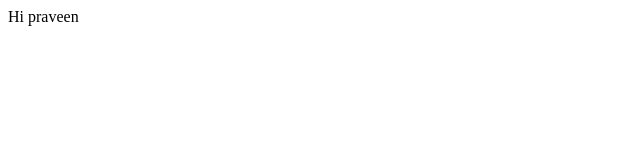
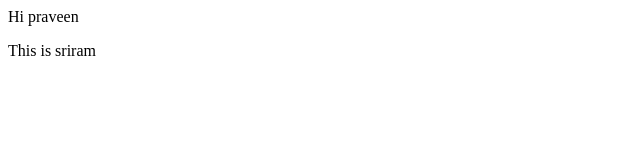
Before and after one commit to sriram-aleti/praveen_pr2, a plain HTML site: page index.html in a window 1280 px wide. Shown: the full height of the page, 0-640 px from the left. Drawn offline with Linux system fonts and the light colour scheme.

Commit message:
added sriram name

```diff
--- a/index.html
+++ b/index.html
@@ -1 +1,3 @@
 <p>Hi praveen</p>
+
+<p>This is sriram</p>
```
